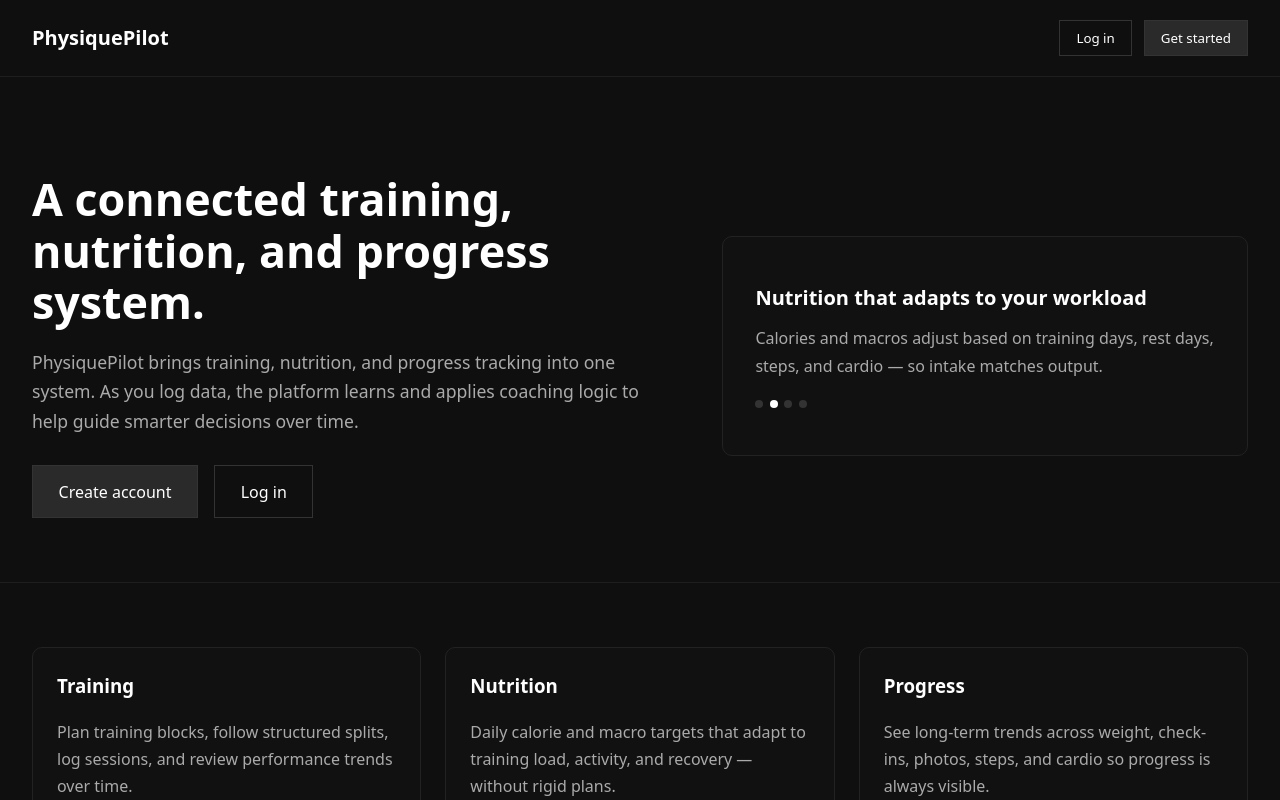
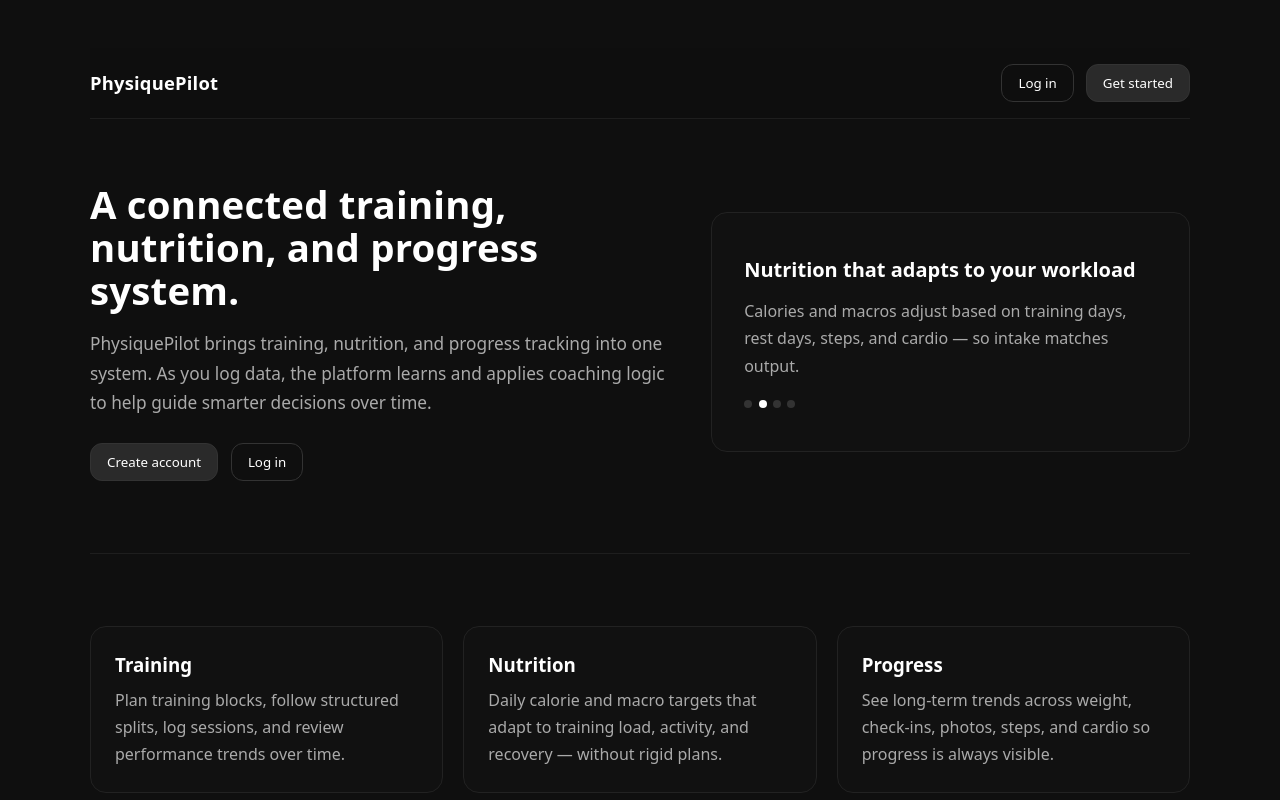
Before and after one commit to isaacwalsham/physiquepilot, a React (Vite) app in the folder frontend/: page / in a window 1280 px wide. Built offline with nearby package versions, Linux system fonts and the light colour scheme.

Commit message:
testing landing page

```diff
--- a/frontend/src/App.css
+++ b/frontend/src/App.css
@@ -193,3 +193,57 @@ canvas {
     display: none; /* Chrome/Safari */
   }
 }
+
+/* Public pages (Landing, Login, Register, Onboarding) */
+.public-page {
+  min-height: 100vh;
+  width: 100%;
+  background: #0f0f0f;
+  color: #fff;
+  display: flex;
+  align-items: center;
+  justify-content: center;
+  padding: 3rem;
+}
+
+.public-inner {
+  width: 100%;
+  max-width: 1100px;
+}
+
+@media (max-width: 900px) {
+  .public-page {
+    padding: 1.25rem;
+    align-items: flex-start; /* better on mobile */
+  }
+
+  .public-inner {
+    max-width: none;
+  }
+}
+
+@media (max-width: 520px) {
+  .public-page {
+    padding: 0.85rem;
+  }
+}
+
+@media (max-width: 900px) {
+  .ob-grid2 {
+    grid-template-columns: 1fr !important;
+  }
+}
+
+@media (max-width: 900px) {
+  .ob-header-row {
+    flex-direction: column !important;
+    align-items: flex-start !important;
+  }
+}
+
+@media (max-width: 900px) {
+  .ob-footer {
+    flex-direction: column !important;
+    align-items: stretch !important;
+  }
+}
--- a/frontend/src/pages/Landing.jsx
+++ b/frontend/src/pages/Landing.jsx
@@ -1,9 +1,11 @@
 import { useNavigate } from "react-router-dom";
-import { useState, useEffect } from "react";
+import { useState, useEffect, useMemo } from "react";
 
 function Landing() {
   const navigate = useNavigate();
-  const slides = [
+
+  const slides = useMemo(
+    () => [
       {
         title: "Structured training, not random workouts",
         text: "Build training blocks, follow weekly or rolling splits, and log sets and reps. Your training stays organised and progressive."
@@ -20,7 +22,9 @@ function Landing() {
         title: "AI coaching that learns from your data",
         text: "PhysiquePilot analyses your logs over time and applies coaching logic to guide adjustments as you progress."
       }
-  ];
+    ],
+    []
+  );
 
   const [index, setIndex] = useState(0);
 
@@ -29,48 +33,170 @@ function Landing() {
       setIndex((v) => (v + 1) % slides.length);
     }, 4500);
     return () => clearInterval(i);
-  }, []);
+  }, [slides.length]);
+
+  const wrap = {
+    minHeight: "100vh"
+  };
+
+  const header = {
+    borderBottom: "1px solid #1e1e1e",
+    position: "sticky",
+    top: 0,
+    zIndex: 20,
+    backdropFilter: "blur(10px)",
+    background: "rgba(15,15,15,0.85)"
+  };
+
+  const headerInner = {
+    display: "flex",
+    justifyContent: "space-between",
+    alignItems: "center",
+    padding: "1rem 0"
+  };
+
+  const brand = { fontWeight: 750, fontSize: "1.15rem", letterSpacing: "0.2px" };
+
+  const btnBase = {
+    padding: "0.55rem 1rem",
+    border: "1px solid #333",
+    cursor: "pointer",
+    transition: "transform 0.18s ease, border-color 0.18s ease, background 0.18s ease",
+    borderRadius: "12px"
+  };
+
+  const btnGhost = {
+    ...btnBase,
+    background: "transparent",
+    color: "#fff"
+  };
+
+  const btnPrimary = {
+    ...btnBase,
+    background: "#2a2a2a",
+    color: "#fff"
+  };
+
+  const section = {
+    padding: "4.5rem 0"
+  };
+
+  const heroGrid = {
+    display: "grid",
+    gridTemplateColumns: "1.1fr 0.9fr",
+    gap: "2.25rem",
+    alignItems: "center"
+  };
+
+  const heroTitle = {
+    fontSize: "clamp(2rem, 3vw, 3rem)",
+    margin: 0,
+    lineHeight: 1.12,
+    letterSpacing: "0.2px"
+  };
+
+  const heroText = {
+    marginTop: "1.1rem",
+    fontSize: "1.08rem",
+    lineHeight: 1.7,
+    color: "#aaa",
+    maxWidth: "60ch"
+  };
+
+  const ctas = {
+    display: "flex",
+    gap: "0.8rem",
+    marginTop: "1.6rem",
+    flexWrap: "wrap"
+  };
+
+  const panel = {
+    border: "1px solid #222",
+    background: "#111",
+    padding: "2rem",
+    borderRadius: "16px",
+    minHeight: "240px",
+    display: "flex",
+    flexDirection: "column",
+    justifyContent: "center",
+    transition: "transform 0.2s ease, border-color 0.2s ease"
+  };
+
+  const dots = {
+    marginTop: "1.25rem",
+    display: "flex",
+    gap: "0.4rem"
+  };
+
+  const dot = (active) => ({
+    width: "8px",
+    height: "8px",
+    borderRadius: "999px",
+    background: active ? "#fff" : "#333"
+  });
+
+  const sectionDivider = {
+    borderTop: "1px solid #1e1e1e"
+  };
+
+  const gridCards = {
+    display: "grid",
+    gridTemplateColumns: "repeat(3, minmax(0, 1fr))",
+    gap: "1.25rem"
+  };
+
+  const card = {
+    border: "1px solid #222",
+    background: "#111",
+    padding: "1.5rem",
+    borderRadius: "16px",
+    transition: "transform 0.18s ease, border-color 0.18s ease"
+  };
+
+  const cardTitle = { marginTop: 0, marginBottom: "0.5rem" };
+  const cardText = { color: "#aaa", lineHeight: 1.7, margin: 0 };
+
+  // Responsive tweaks without needing more CSS files
+  const responsiveStyle = `
+    @media (max-width: 980px) {
+      .pp-hero-grid { grid-template-columns: 1fr; }
+      .pp-cards { grid-template-columns: 1fr; }
+      .pp-cards-3 { grid-template-columns: 1fr; }
+    }
+  `;
+
+  const hoverLift = (e) => {
+    e.currentTarget.style.transform = "translateY(-4px)";
+    e.currentTarget.style.borderColor = "#333";
+  };
+
+  const hoverReset = (e) => {
+    e.currentTarget.style.transform = "translateY(0)";
+    e.currentTarget.style.borderColor = "#222";
+  };
+
+  const btnLift = (e) => (e.currentTarget.style.transform = "translateY(-1px)");
+  const btnReset = (e) => (e.currentTarget.style.transform = "translateY(0)");
 
   return (
-    <div style={{ minHeight: "100vh", width: "100vw", background: "#0f0f0f", color: "#fff" }}>
-      <header style={{ borderBottom: "1px solid #1e1e1e" }}>
-        <div
-          style={{
-            maxWidth: "1280px",
-            margin: "0 auto",
-            padding: "1.25rem 2rem",
-            display: "flex",
-            justifyContent: "space-between",
-            alignItems: "center"
-          }}
-        >
-          <div style={{ fontWeight: 700, fontSize: "1.25rem" }}>PhysiquePilot</div>
+    <div className="public-page" style={wrap}>
+      <style>{responsiveStyle}</style>
+
+      <div className="public-inner">
+        <header style={header}>
+          <div style={headerInner}>
+            <div style={brand}>PhysiquePilot</div>
+
             <div style={{ display: "flex", gap: "0.75rem" }}>
-            <button
-              onClick={() => navigate("/login")}
-              style={{
-                padding: "0.5rem 1rem",
-                background: "transparent",
-                color: "#fff",
-                border: "1px solid #333",
-                cursor: "pointer",
-                transition: "all 0.2s ease"
-              }}
-            >
+              <button onClick={() => navigate("/login")} style={btnGhost}>
                 Log in
               </button>
+
               <button
                 onClick={() => navigate("/register")}
-              style={{
-                padding: "0.5rem 1rem",
-                background: "#2a2a2a",
-                color: "#fff",
-                border: "1px solid #333",
-                cursor: "pointer",
-                transition: "all 0.2s ease"
-              }}
-              onMouseEnter={e => (e.currentTarget.style.transform = "translateY(-1px)")}
-              onMouseLeave={e => (e.currentTarget.style.transform = "translateY(0)")}
+                style={btnPrimary}
+                onMouseEnter={btnLift}
+                onMouseLeave={btnReset}
               >
                 Get started
               </button>
@@ -79,241 +205,148 @@ function Landing() {
         </header>
 
         <main>
-        <section>
-          <div
-            style={{
-              maxWidth: "1280px",
-              margin: "0 auto",
-              padding: "6rem 2rem 4rem",
-              display: "grid",
-              gridTemplateColumns: "1.1fr 0.9fr",
-              gap: "3rem",
-              alignItems: "center"
-            }}
-          >
+          {/* HERO */}
+          <section style={{ ...section, paddingTop: "4rem" }}>
+            <div className="pp-hero-grid" style={heroGrid}>
               <div>
-              <h1 style={{ fontSize: "2.8rem", margin: 0, lineHeight: 1.15 }}>
-                A connected training, nutrition, and progress system.
-              </h1>
-              <p style={{ marginTop: "1.25rem", fontSize: "1.1rem", lineHeight: 1.7, color: "#aaa" }}>
-                PhysiquePilot brings training, nutrition, and progress tracking into one system. As you log data, the platform learns and applies coaching logic to help guide smarter decisions over time.
+                <h1 style={heroTitle}>A connected training, nutrition, and progress system.</h1>
+
+                <p style={heroText}>
+                  PhysiquePilot brings training, nutrition, and progress tracking into one system. As you log data,
+                  the platform learns and applies coaching logic to help guide smarter decisions over time.
                 </p>
 
-              <div style={{ display: "flex", gap: "1rem", marginTop: "1.75rem", flexWrap: "wrap" }}>
+                <div style={ctas}>
                   <button
                     onClick={() => navigate("/register")}
-                  style={{
-                    padding: "0.9rem 1.6rem",
-                    fontSize: "1rem",
-                    background: "#2a2a2a",
-                    color: "#fff",
-                    border: "1px solid #333",
-                    cursor: "pointer",
-                    transition: "all 0.2s ease"
-                  }}
-                  onMouseEnter={e => (e.currentTarget.style.transform = "translateY(-1px)")}
-                  onMouseLeave={e => (e.currentTarget.style.transform = "translateY(0)")}
+                    style={btnPrimary}
+                    onMouseEnter={btnLift}
+                    onMouseLeave={btnReset}
                   >
                     Create account
                   </button>
-                <button
-                  onClick={() => navigate("/login")}
-                  style={{
-                    padding: "0.9rem 1.6rem",
-                    fontSize: "1rem",
-                    background: "transparent",
-                    color: "#fff",
-                    border: "1px solid #333",
-                    cursor: "pointer",
-                    transition: "all 0.2s ease"
-                  }}
-                >
+
+                  <button onClick={() => navigate("/login")} style={btnGhost}>
                     Log in
                   </button>
                 </div>
               </div>
 
               <div
-              style={{
-                border: "1px solid #222",
-                background: "#111",
-                padding: "2rem",
-                borderRadius: "10px",
-                minHeight: "220px",
-                display: "flex",
-                flexDirection: "column",
-                justifyContent: "center",
-                transition: "all 0.3s ease"
+                style={panel}
+                onMouseEnter={(e) => {
+                  e.currentTarget.style.transform = "translateY(-2px)";
+                  e.currentTarget.style.borderColor = "#2f2f2f";
+                }}
+                onMouseLeave={(e) => {
+                  e.currentTarget.style.transform = "translateY(0)";
+                  e.currentTarget.style.borderColor = "#222";
                 }}
               >
-              <div style={{ fontSize: "1.25rem", fontWeight: 700 }}>
-                {slides[index].title}
-              </div>
-              <div style={{ marginTop: "0.75rem", color: "#aaa", lineHeight: 1.7 }}>
+                <div style={{ fontSize: "1.25rem", fontWeight: 750 }}>{slides[index].title}</div>
+                <div style={{ marginTop: "0.8rem", color: "#aaa", lineHeight: 1.7 }}>
                   {slides[index].text}
                 </div>
-              <div style={{ marginTop: "1.25rem", display: "flex", gap: "0.4rem" }}>
+
+                <div style={dots}>
                   {slides.map((_, i) => (
-                  <div
-                    key={i}
-                    style={{
-                      width: "8px",
-                      height: "8px",
-                      borderRadius: "50%",
-                      background: i === index ? "#fff" : "#333"
-                    }}
-                  />
+                    <div key={i} style={dot(i === index)} />
                   ))}
                 </div>
               </div>
             </div>
           </section>
 
-        <section style={{ borderTop: "1px solid #1e1e1e" }}>
-          <div style={{ maxWidth: "1280px", margin: "0 auto", padding: "4rem 2rem" }}>
+          {/* 3 CORE PILLARS */}
+          <section style={{ ...sectionDivider, ...section }}>
+            <div className="pp-cards-3" style={gridCards}>
+              {[
+                {
+                  title: "Training",
+                  text: "Plan training blocks, follow structured splits, log sessions, and review performance trends over time."
+                },
+                {
+                  title: "Nutrition",
+                  text: "Daily calorie and macro targets that adapt to training load, activity, and recovery — without rigid plans."
+                },
+                {
+                  title: "Progress",
+                  text: "See long-term trends across weight, check-ins, photos, steps, and cardio so progress is always visible."
+                }
+              ].map((c) => (
+                <div key={c.title} style={card} onMouseEnter={hoverLift} onMouseLeave={hoverReset}>
+                  <h3 style={cardTitle}>{c.title}</h3>
+                  <p style={cardText}>{c.text}</p>
+                </div>
+              ))}
+            </div>
+          </section>
+
+          {/* HOW IT WORKS */}
+          <section style={{ ...sectionDivider, ...section }}>
+            <h2 style={{ marginTop: 0, marginBottom: "1.25rem" }}>How it works</h2>
+
             <div
+              className="pp-cards"
               style={{
                 display: "grid",
-                gridTemplateColumns: "repeat(auto-fit, minmax(260px, 1fr))",
-                gap: "1.5rem"
+                gridTemplateColumns: "repeat(3, minmax(0, 1fr))",
+                gap: "1.25rem"
               }}
             >
+              {[
+                {
+                  title: "1. Log your data",
+                  text: "Track training, nutrition, weight, steps, cardio, and check-ins. Everything feeds into one system."
+                },
+                {
+                  title: "2. The system learns",
+                  text: "PhysiquePilot analyses trends across workload, recovery, and progress — not just single data points."
+                },
+                {
+                  title: "3. Get guided adjustments",
+                  text: "Training, nutrition, and recovery decisions are guided by coaching logic that adapts as you progress."
+                }
+              ].map((c) => (
                 <div
-                style={{
-                  border: "1px solid #222",
-                  background: "#111",
-                  padding: "1.5rem",
-                  borderRadius: "10px",
-                  transition: "transform 0.2s ease, border-color 0.2s ease"
-                }}
-                onMouseEnter={e => {
-                  e.currentTarget.style.transform = "translateY(-4px)";
-                  e.currentTarget.style.borderColor = "#333";
-                }}
-                onMouseLeave={e => {
-                  e.currentTarget.style.transform = "translateY(0)";
-                  e.currentTarget.style.borderColor = "#222";
-                }}
+                  key={c.title}
+                  style={{ ...card, padding: "1.75rem" }}
+                  onMouseEnter={hoverLift}
+                  onMouseLeave={hoverReset}
                 >
-                <h3 style={{ marginTop: 0 }}>Training</h3>
-                <p style={{ color: "#aaa", lineHeight: 1.7 }}>
-                  Plan training blocks, follow structured splits, log sessions, and review performance trends over time.
-                </p>
+                  <div style={{ fontWeight: 750, fontSize: "1.05rem" }}>{c.title}</div>
+                  <p style={{ ...cardText, marginTop: "0.75rem" }}>{c.text}</p>
                 </div>
-              <div
-                style={{
-                  border: "1px solid #222",
-                  background: "#111",
-                  padding: "1.5rem",
-                  borderRadius: "10px",
-                  transition: "transform 0.2s ease, border-color 0.2s ease"
-                }}
-                onMouseEnter={e => {
-                  e.currentTarget.style.transform = "translateY(-4px)";
-                  e.currentTarget.style.borderColor = "#333";
-                }}
-                onMouseLeave={e => {
-                  e.currentTarget.style.transform = "translateY(0)";
-                  e.currentTarget.style.borderColor = "#222";
-                }}
+              ))}
+            </div>
+
+            <div style={{ marginTop: "2rem", display: "flex", gap: "0.8rem", flexWrap: "wrap" }}>
+              <button
+                onClick={() => navigate("/register")}
+                style={btnPrimary}
+                onMouseEnter={btnLift}
+                onMouseLeave={btnReset}
               >
-                <h3 style={{ marginTop: 0 }}>Nutrition</h3>
-                <p style={{ color: "#aaa", lineHeight: 1.7 }}>
-                  Daily calorie and macro targets that adapt to training load, activity, and recovery — without rigid plans.
-                </p>
+                Start onboarding
+              </button>
+              <button onClick={() => navigate("/login")} style={btnGhost}>
+                I already have an account
+              </button>
             </div>
-              <div
-                style={{
-                  border: "1px solid #222",
-                  background: "#111",
-                  padding: "1.5rem",
-                  borderRadius: "10px",
-                  transition: "transform 0.2s ease, border-color 0.2s ease"
-                }}
-                onMouseEnter={e => {
-                  e.currentTarget.style.transform = "translateY(-4px)";
-                  e.currentTarget.style.borderColor = "#333";
-                }}
-                onMouseLeave={e => {
-                  e.currentTarget.style.transform = "translateY(0)";
-                  e.currentTarget.style.borderColor = "#222";
-                }}
-              >
-                <h3 style={{ marginTop: 0 }}>Progress</h3>
-                <p style={{ color: "#aaa", lineHeight: 1.7 }}>
-                  See long-term trends across weight, check-ins, photos, steps, and cardio so progress is always visible.
-                </p>
+          </section>
+
+          <footer style={{ borderTop: "1px solid #1e1e1e", padding: "2rem 0", color: "#777" }}>
+            <div style={{ display: "flex", justifyContent: "space-between", gap: "1rem", flexWrap: "wrap" }}>
+              <div>© {new Date().getFullYear()} PhysiquePilot</div>
+              <div style={{ display: "flex", gap: "1rem", flexWrap: "wrap" }}>
+                <span style={{ color: "#777" }}>Training</span>
+                <span style={{ color: "#777" }}>Nutrition</span>
+                <span style={{ color: "#777" }}>Progress</span>
               </div>
             </div>
+          </footer>
+        </main>
       </div>
-        </section>
-        {/* How it works section */}
-        <section style={{ borderTop: "1px solid #1e1e1e" }}>
-          <div style={{ maxWidth: "1280px", margin: "0 auto", padding: "4rem 2rem" }}>
-            <h2 style={{ marginTop: 0 }}>How it works</h2>
-
-            <div
-              style={{
-                marginTop: "2rem",
-                display: "grid",
-                gridTemplateColumns: "repeat(auto-fit, minmax(260px, 1fr))",
-                gap: "1.5rem"
-              }}
-            >
-              <div
-                style={{ border: "1px solid #222", background: "#111", padding: "1.75rem", borderRadius: "10px", transition: "transform 0.2s ease, border-color 0.2s ease" }}
-                onMouseEnter={e => {
-                  e.currentTarget.style.transform = "translateY(-4px)";
-                  e.currentTarget.style.borderColor = "#333";
-                }}
-                onMouseLeave={e => {
-                  e.currentTarget.style.transform = "translateY(0)";
-                  e.currentTarget.style.borderColor = "#222";
-                }}
-              >
-                <div style={{ fontWeight: 700, fontSize: "1.1rem" }}>1. Log your data</div>
-                <p style={{ marginTop: "0.75rem", color: "#aaa", lineHeight: 1.7 }}>
-                  Track training, nutrition, weight, steps, cardio, and check-ins. Everything feeds into one system.
-                </p>
-              </div>
-
-              <div
-                style={{ border: "1px solid #222", background: "#111", padding: "1.75rem", borderRadius: "10px", transition: "transform 0.2s ease, border-color 0.2s ease" }}
-                onMouseEnter={e => {
-                  e.currentTarget.style.transform = "translateY(-4px)";
-                  e.currentTarget.style.borderColor = "#333";
-                }}
-                onMouseLeave={e => {
-                  e.currentTarget.style.transform = "translateY(0)";
-                  e.currentTarget.style.borderColor = "#222";
-                }}
-              >
-                <div style={{ fontWeight: 700, fontSize: "1.1rem" }}>2. The system learns</div>
-                <p style={{ marginTop: "0.75rem", color: "#aaa", lineHeight: 1.7 }}>
-                  PhysiquePilot analyses trends across workload, recovery, and progress — not just single data points.
-                </p>
-              </div>
-
-              <div
-                style={{ border: "1px solid #222", background: "#111", padding: "1.75rem", borderRadius: "10px", transition: "transform 0.2s ease, border-color 0.2s ease" }}
-                onMouseEnter={e => {
-                  e.currentTarget.style.transform = "translateY(-4px)";
-                  e.currentTarget.style.borderColor = "#333";
-                }}
-                onMouseLeave={e => {
-                  e.currentTarget.style.transform = "translateY(0)";
-                  e.currentTarget.style.borderColor = "#222";
-                }}
-              >
-                <div style={{ fontWeight: 700, fontSize: "1.1rem" }}>3. Get guided adjustments</div>
-                <p style={{ marginTop: "0.75rem", color: "#aaa", lineHeight: 1.7 }}>
-                  Training, nutrition, and recovery decisions are guided by coaching logic that adapts as you progress.
-                </p>
-              </div>
-            </div>
-          </div>
-        </section>
-      </main>
     </div>
   );
 }
--- a/frontend/src/pages/Onboarding.jsx
+++ b/frontend/src/pages/Onboarding.jsx
@@ -658,13 +658,13 @@ function Onboarding() {
   // ---- nicer centered UI styles ----
 
   const pageWrap = {
-    width: "100vw",
+    width: "100%",
     minHeight: "100vh",
     display: "flex",
-    alignItems: "center",
+    alignItems: "flex-start",
     justifyContent: "center",
     background: "#0f0f0f",
-    padding: "2.5rem"
+    padding: "1.25rem"
   };
 
   // No container feel: no boxed card, just a centered content column
@@ -734,7 +734,7 @@ function Onboarding() {
 
   const help = { color: "#666", fontSize: "0.95rem", marginTop: "0.5rem", lineHeight: 1.45 };
 
-  const segmentedWrap = { display: "flex", gap: "0.5rem", marginTop: "0.35rem" };
+  const segmentedWrap = { display: "flex", gap: "0.5rem", marginTop: "0.35rem", flexWrap: "wrap" };
 
   const segBtn = (active) => ({
     padding: "0.75rem 1.1rem",
@@ -838,7 +838,7 @@ function Onboarding() {
     <div style={pageWrap}>
       <div style={card}>
         <div style={header}>
-          <div style={{ display: "flex", alignItems: "baseline", justifyContent: "space-between", gap: "1rem" }}>
+          <div className="ob-header-row" style={{ display: "flex", alignItems: "baseline", justifyContent: "space-between", gap: "1rem" }}>
             <div>
               <h1 style={h1}>Onboarding</h1>
               <div style={sub}>Set your baseline so PhysiquePilot can guide training, nutrition, steps and cardio.</div>
@@ -893,7 +893,7 @@ function Onboarding() {
                 </div>
               </div>
 
-              <div style={grid2}>
+              <div className="ob-grid2" style={grid2}>
                 <div>
                   <div style={label}>Height ({unitSystem === "metric" ? "cm" : `e.g. 5'10"`})</div>
                   <input type="text" value={heightInput} onChange={(e) => setHeightInput(e.target.value)} style={field} />
@@ -1261,7 +1261,7 @@ function Onboarding() {
           )}
         </div>
 
-        <div style={footer}>
+        <div className="ob-footer" style={footer}>
           <div style={{ color: "#666", fontSize: "0.9rem" }}>{step === 1 ? "" : "You can change these later in Settings."}</div>
 
           <div style={{ display: "flex", gap: "0.5rem" }}>
```
Lines whose indentation alone changed are shown as unchanged.
